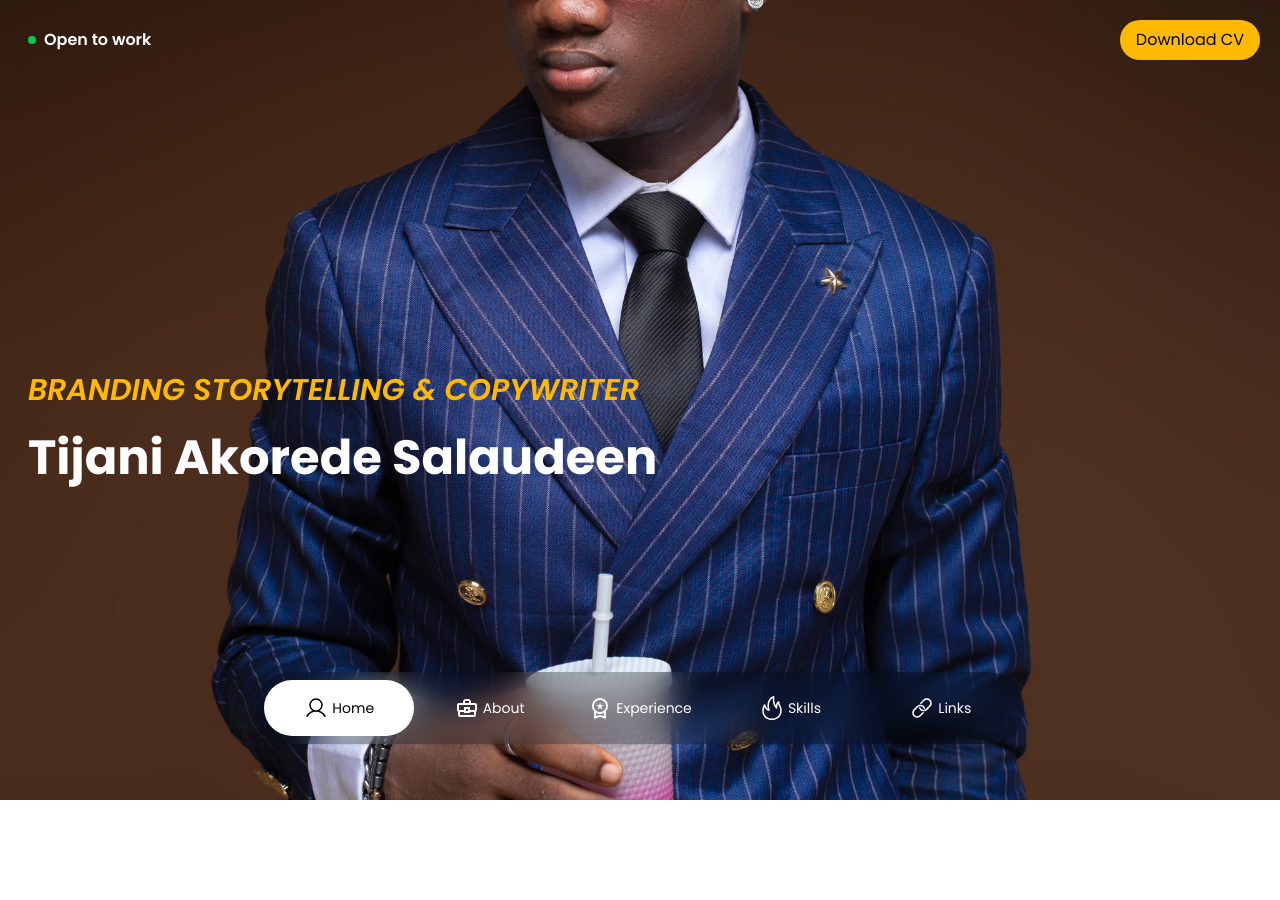
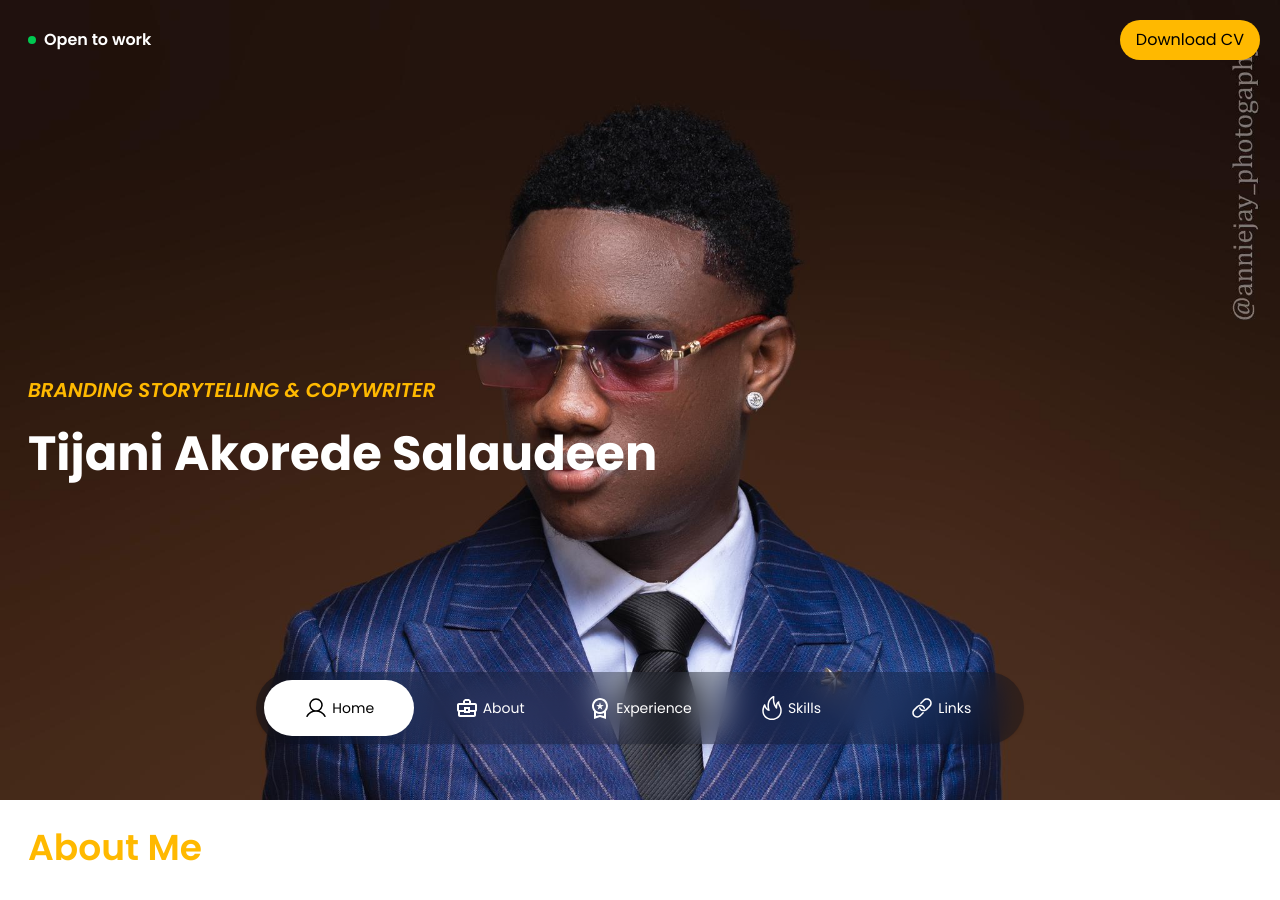
Before and after one commit to Cleve-keem/TJ-Portfolio, a React (Vite) app: page / in a window 1280 px wide. Shown: the top 900 px of the page. Built offline with nearby package versions, Linux system fonts and the light colour scheme.

Commit message:
added about me section

```diff
--- a/src/features/Main/components/Main.jsx
+++ b/src/features/Main/components/Main.jsx
@@ -3,7 +3,7 @@ export default function Main() {
     <main className="p-7 text-white" id="home">
       {/* Background layer */}
       <div
-        className="fixed inset-0 bg-[url('/bg-image.jpg')] bg-cover bg-center bg-no-repeat -z-10 transition-all duration-500 ease-in-out"
+        className="fixed inset-0 bg-[url('/bg-image.jpg')] bg-cover bg-center bg-no-repeat -z-10 transition-all duration-500 ease-in-out md:bg-top"
         aria-hidden="true"
       />
 
@@ -14,7 +14,7 @@ export default function Main() {
         </div>
 
         <section className="my-auto">
-          <h1 className="uppercase text-[16px] text-amber-400 font-semibold md:text-3xl italic">
+          <h1 className="text-[16px] uppercase text-amber-400 md:text-xl italic">
             Branding Storytelling & Copywriter
           </h1>
 
@@ -24,7 +24,8 @@ export default function Main() {
         </section>
       </section>
 
-      <section id="about" className="">
+      <section id="about" className="text-wrap">
+        <h1 className="text-amber-400 text-4xl mb-5">About Me</h1>
         <p>
           Lorem ipsum dolor sit amet consectetur adipisicing elit. Corporis
           saepe quas facere necessitatibus, autem id temporibus minima magni
--- a/src/index.css
+++ b/src/index.css
@@ -4,6 +4,16 @@
 * {
   box-sizing: border-box;
   font-family: "Poppins", sans-serif;
+}
+
+@layer components {
+  /* h1 {
+    @apply;
+  } */
+}
+
+h1 {
+  font-weight: 600;
 }
 
 /* body {
```
